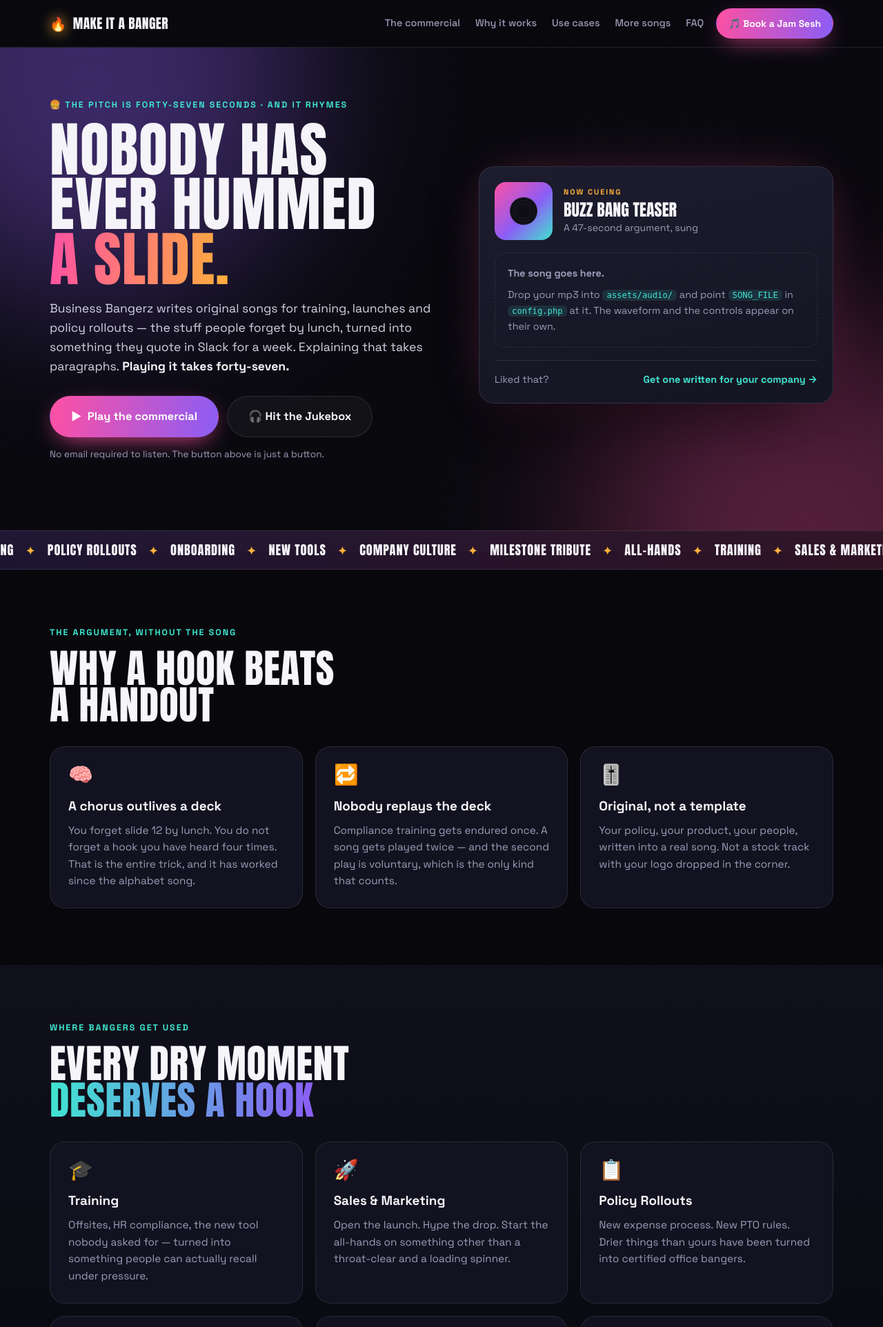
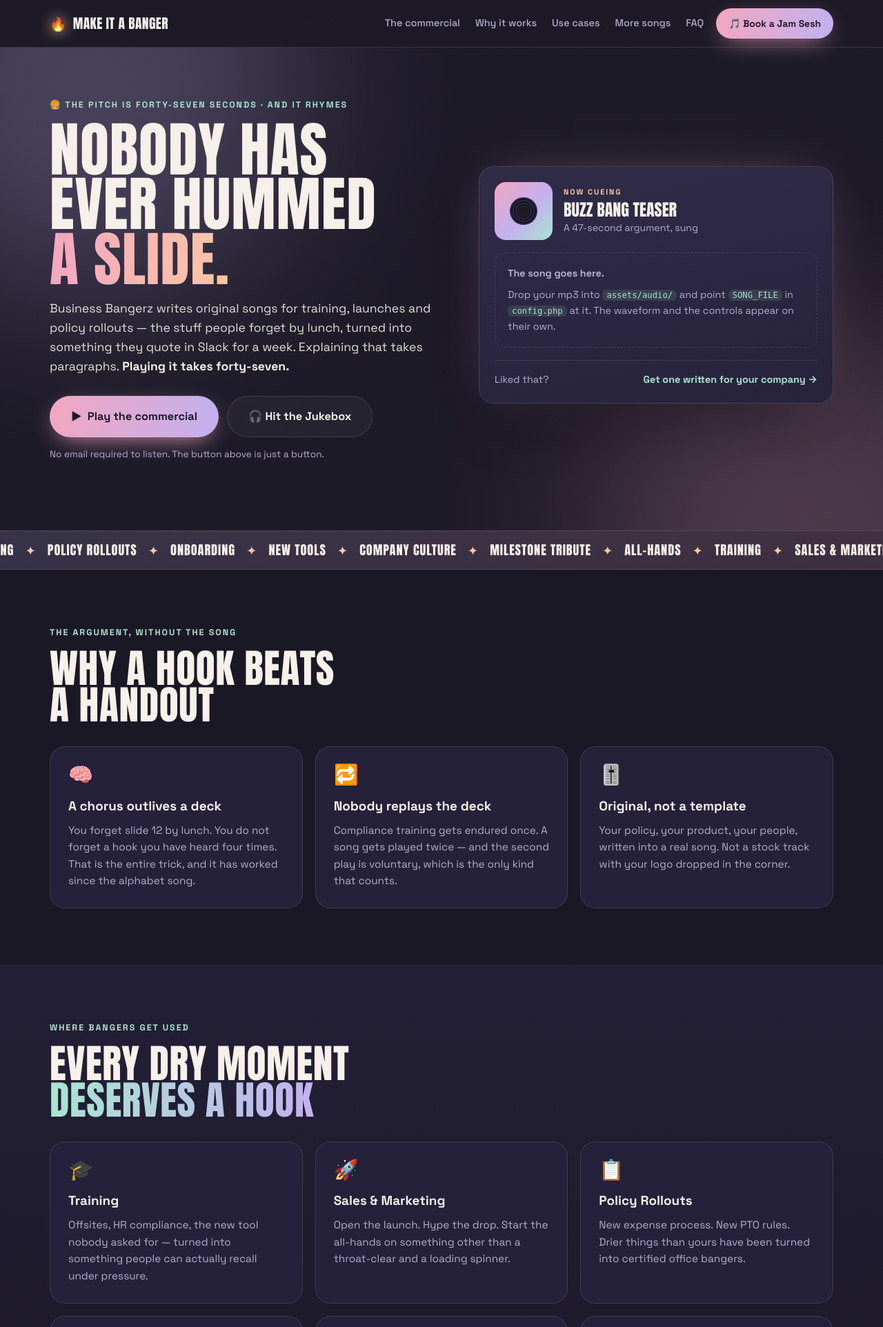
Before and after one commit to RGHton/businessbangerz, a PHP site: page / in a window 1280 px wide. Shown: the top 1924 px of the page at 69% size. Run offline with PHP 8.4, Linux system fonts and the light colour scheme.

Commit message:
style: switch site to pastel chill hip hop palette
Co-Authored-By: Claude Opus 5 <noreply@anthropic.com>

```diff
--- a/assets/css/style.css
+++ b/assets/css/style.css
@@ -1,19 +1,20 @@
 /* ==========================================================================
    Make It A Banger — affiliate landing page
-   Palette and type mirror businessbangerz.com so the handoff does not jar.
+   Chill palette: pastel accents on a dusky lo-fi night, so it reads laid back rather than loud.
    ========================================================================== */
 
 :root {
-  --bg:        #07070c;
-  --surface:   #121220;
-  --surface-2: #1a1a2c;
-  --fg:        #f6f5fa;
-  --muted:     #9c9cb8;
-  --pink:      #ff4fa3;
-  --violet:    #8b5cf6;
-  --amber:     #ffb037;
-  --cyan:      #3fe6d0;
-  --line:      rgba(246, 245, 250, .10);
+  --bg:        #1b1826;
+  --surface:   #25213a;
+  --surface-2: #2e2946;
+  --fg:        #f7f1ea;
+  --muted:     #b6aecb;
+  --ink:       #1b1826;   /* text on pastel fills; white on pastel is unreadable */
+  --rose:      #f4a6c1;
+  --lavender:  #c3b1f0;
+  --peach:     #ffc8a2;
+  --mint:      #a8e6cf;
+  --line:      rgba(247, 241, 234, .12);
   --radius:    22px;
   --shell:     1180px;
   --font-display: "Anton", "Arial Black", Impact, sans-serif;
@@ -77,12 +78,12 @@ h1.display { font-size: clamp(2.9rem, 7.4vw, 5.4rem); }
 }
 
 .hl {
-  background: linear-gradient(96deg, var(--pink), var(--amber));
+  background: linear-gradient(96deg, var(--rose), var(--peach));
   -webkit-background-clip: text; background-clip: text;
   -webkit-text-fill-color: transparent; color: transparent;
 }
 .hl-cyan {
-  background: linear-gradient(96deg, var(--cyan), var(--violet));
+  background: linear-gradient(96deg, var(--mint), var(--lavender));
   -webkit-background-clip: text; background-clip: text;
   -webkit-text-fill-color: transparent; color: transparent;
 }
@@ -92,11 +93,11 @@ h1.display { font-size: clamp(2.9rem, 7.4vw, 5.4rem); }
   font-weight: 700;
   letter-spacing: .16em;
   text-transform: uppercase;
-  color: var(--cyan);
+  color: var(--mint);
   margin: 0 0 14px;
 }
 
-.lede { font-size: 1.1rem; color: #d5d3e4; max-width: 54ch; }
+.lede { font-size: 1.1rem; color: #e7ded3; max-width: 54ch; }
 .lede strong { color: var(--fg); }
 
 .microcopy { font-size: .85rem; color: var(--muted); margin-top: 14px; }
@@ -120,30 +121,30 @@ h1.display { font-size: clamp(2.9rem, 7.4vw, 5.4rem); }
 }
 .btn:hover { transform: translateY(-2px); }
 .btn:active { transform: translateY(0); }
-.btn:focus-visible { outline: 3px solid var(--cyan); outline-offset: 3px; }
+.btn:focus-visible { outline: 3px solid var(--mint); outline-offset: 3px; }
 
 .btn-lg { padding: 16px 30px; font-size: 1.02rem; }
 .btn-sm { padding: 10px 17px; font-size: .87rem; }
 
 .btn-pink {
-  background: linear-gradient(100deg, var(--pink), var(--violet));
-  color: #fff;
-  box-shadow: 0 10px 34px -12px var(--pink);
+  background: linear-gradient(100deg, var(--rose), var(--lavender));
+  color: var(--ink);
+  box-shadow: 0 10px 34px -12px var(--rose);
 }
-.btn-pink:hover { box-shadow: 0 18px 44px -12px var(--pink); }
+.btn-pink:hover { box-shadow: 0 18px 44px -12px var(--rose); }
 
 .btn-cyan {
-  background: var(--cyan);
-  color: #06231f;
-  box-shadow: 0 10px 34px -14px var(--cyan);
+  background: var(--mint);
+  color: var(--ink);
+  box-shadow: 0 10px 34px -14px var(--mint);
 }
 
 .btn-ghost {
-  background: rgba(246, 245, 250, .04);
+  background: rgba(247, 241, 234, .04);
   border-color: var(--line);
   color: var(--fg);
 }
-.btn-ghost:hover { background: rgba(246, 245, 250, .09); border-color: rgba(63, 230, 208, .45); }
+.btn-ghost:hover { background: rgba(247, 241, 234, .09); border-color: rgba(168, 230, 207, .45); }
 
 .cta-row { display: flex; flex-wrap: wrap; gap: 12px; margin-top: 28px; }
 .cta-center { justify-content: center; }
@@ -152,7 +153,7 @@ h1.display { font-size: clamp(2.9rem, 7.4vw, 5.4rem); }
 
 .nav {
   position: sticky; top: 0; z-index: 900;
-  background: rgba(7, 7, 12, .78);
+  background: rgba(27, 24, 38, .78);
   backdrop-filter: blur(14px);
   border-bottom: 1px solid var(--line);
 }
@@ -168,13 +169,13 @@ h1.display { font-size: clamp(2.9rem, 7.4vw, 5.4rem); }
   letter-spacing: .02em;
   text-transform: uppercase;
 }
-.brand-mark { filter: drop-shadow(0 0 10px var(--amber)); }
+.brand-mark { filter: drop-shadow(0 0 10px var(--peach)); }
 .nav-links { display: flex; gap: 22px; margin-left: auto; }
 .nav-links a {
   text-decoration: none; font-size: .9rem; font-weight: 500; color: var(--muted);
   transition: color .15s ease;
 }
-.nav-links a:hover { color: var(--cyan); }
+.nav-links a:hover { color: var(--mint); }
 
 /* ── Hero ─────────────────────────────────────────────────────────────── */
 
@@ -185,11 +186,11 @@ h1.display { font-size: clamp(2.9rem, 7.4vw, 5.4rem); }
   width: 620px; height: 620px;
   border-radius: 50%;
   filter: blur(120px);
-  opacity: .38;
+  opacity: .26;
   pointer-events: none;
 }
-.blob-a { background: var(--violet); top: -260px; left: -180px; }
-.blob-b { background: var(--pink);   bottom: -320px; right: -200px; opacity: .3; }
+.blob-a { background: var(--lavender); top: -260px; left: -180px; }
+.blob-b { background: var(--rose);   bottom: -320px; right: -200px; opacity: .22; }
 
 .hero-grid {
   position: relative;
@@ -206,7 +207,7 @@ h1.display { font-size: clamp(2.9rem, 7.4vw, 5.4rem); }
   border: 1px solid var(--line);
   border-radius: var(--radius);
   padding: 22px;
-  box-shadow: 0 40px 90px -40px #000, 0 0 70px -30px rgba(255, 79, 163, .55);
+  box-shadow: 0 40px 90px -40px rgba(10, 8, 18, .9), 0 0 70px -30px rgba(244, 166, 193, .55);
 }
 
 .player-head { display: flex; gap: 16px; align-items: center; margin-bottom: 18px; }
@@ -215,15 +216,15 @@ h1.display { font-size: clamp(2.9rem, 7.4vw, 5.4rem); }
   position: relative;
   width: 84px; height: 84px; flex: 0 0 84px;
   border-radius: 16px;
-  background: linear-gradient(135deg, var(--pink), var(--violet) 55%, var(--cyan));
+  background: linear-gradient(135deg, var(--rose), var(--lavender) 55%, var(--mint));
   display: grid; place-items: center;
   overflow: hidden;
 }
 .art-disc {
   width: 40px; height: 40px; border-radius: 50%;
-  background: radial-gradient(circle at 50% 50%, #0b0b12 0 26%, transparent 27%),
+  background: radial-gradient(circle at 50% 50%, var(--bg) 0 26%, transparent 27%),
               repeating-radial-gradient(circle at 50% 50%, rgba(0,0,0,.55) 0 2px, transparent 2px 4px);
-  background-color: #14141f;
+  background-color: #2a2540;
 }
 .playing .art-disc { animation: spin 3.4s linear infinite; }
 @keyframes spin { to { transform: rotate(360deg); } }
@@ -251,7 +252,7 @@ h1.display { font-size: clamp(2.9rem, 7.4vw, 5.4rem); }
 
 .kicker {
   margin: 0; font-size: .68rem; font-weight: 700; letter-spacing: .18em;
-  text-transform: uppercase; color: var(--amber);
+  text-transform: uppercase; color: var(--peach);
 }
 .song-title {
   margin: 4px 0 2px;
@@ -343,8 +345,8 @@ h1.display { font-size: clamp(2.9rem, 7.4vw, 5.4rem); }
 .player-empty p { margin: 0 0 8px; }
 .player-empty p:last-child { margin-bottom: 0; }
 .player-empty code {
-  background: rgba(63, 230, 208, .12);
-  color: var(--cyan);
+  background: rgba(168, 230, 207, .12);
+  color: var(--mint);
   padding: 1px 6px; border-radius: 6px;
   font-size: .85em;
 }
@@ -356,7 +358,7 @@ h1.display { font-size: clamp(2.9rem, 7.4vw, 5.4rem); }
   text-decoration: none;
   font-size: .9rem; color: var(--muted);
 }
-.player-cta span { color: var(--cyan); font-weight: 700; }
+.player-cta span { color: var(--mint); font-weight: 700; }
 .player-cta:hover span { text-decoration: underline; }
 
 /* ── Ticker ───────────────────────────────────────────────────────────── */
@@ -364,7 +366,7 @@ h1.display { font-size: clamp(2.9rem, 7.4vw, 5.4rem); }
 .ticker {
   border-top: 1px solid var(--line);
   border-bottom: 1px solid var(--line);
-  background: linear-gradient(90deg, rgba(139, 92, 246, .16), rgba(255, 79, 163, .16));
+  background: linear-gradient(90deg, rgba(195, 177, 240, .16), rgba(244, 166, 193, .16));
   overflow: hidden;
   padding: 13px 0;
 }
@@ -376,13 +378,13 @@ h1.display { font-size: clamp(2.9rem, 7.4vw, 5.4rem); }
   font-size: 1.15rem; letter-spacing: .05em; text-transform: uppercase;
   white-space: nowrap;
 }
-.ticker .star { color: var(--amber); }
+.ticker .star { color: var(--peach); }
 @keyframes slide { to { transform: translateX(-50%); } }
 
 /* ── Sections & cards ─────────────────────────────────────────────────── */
 
 .sec { padding: 82px 0; }
-.sec-alt { background: linear-gradient(180deg, rgba(18, 18, 32, .85), rgba(7, 7, 12, 0)); }
+.sec-alt { background: linear-gradient(180deg, rgba(37, 33, 58, .85), rgba(27, 24, 38, 0)); }
 
 .grid { display: grid; gap: 18px; }
 .grid-3 { grid-template-columns: repeat(3, 1fr); }
--- a/assets/js/player.js
+++ b/assets/js/player.js
@@ -214,9 +214,9 @@
       var y = h - bh;
 
       var g = ctx2d.createLinearGradient(0, h, 0, y);
-      g.addColorStop(0, '#3fe6d0');
-      g.addColorStop(0.55, '#8b5cf6');
-      g.addColorStop(1, '#ff4fa3');
+      g.addColorStop(0, '#a8e6cf');
+      g.addColorStop(0.55, '#c3b1f0');
+      g.addColorStop(1, '#f4a6c1');
       ctx2d.fillStyle = g;
 
       if (ctx2d.roundRect) {
```
Also changed, not shown: other parts of assets/css/style.css (+33 -32 lines).
